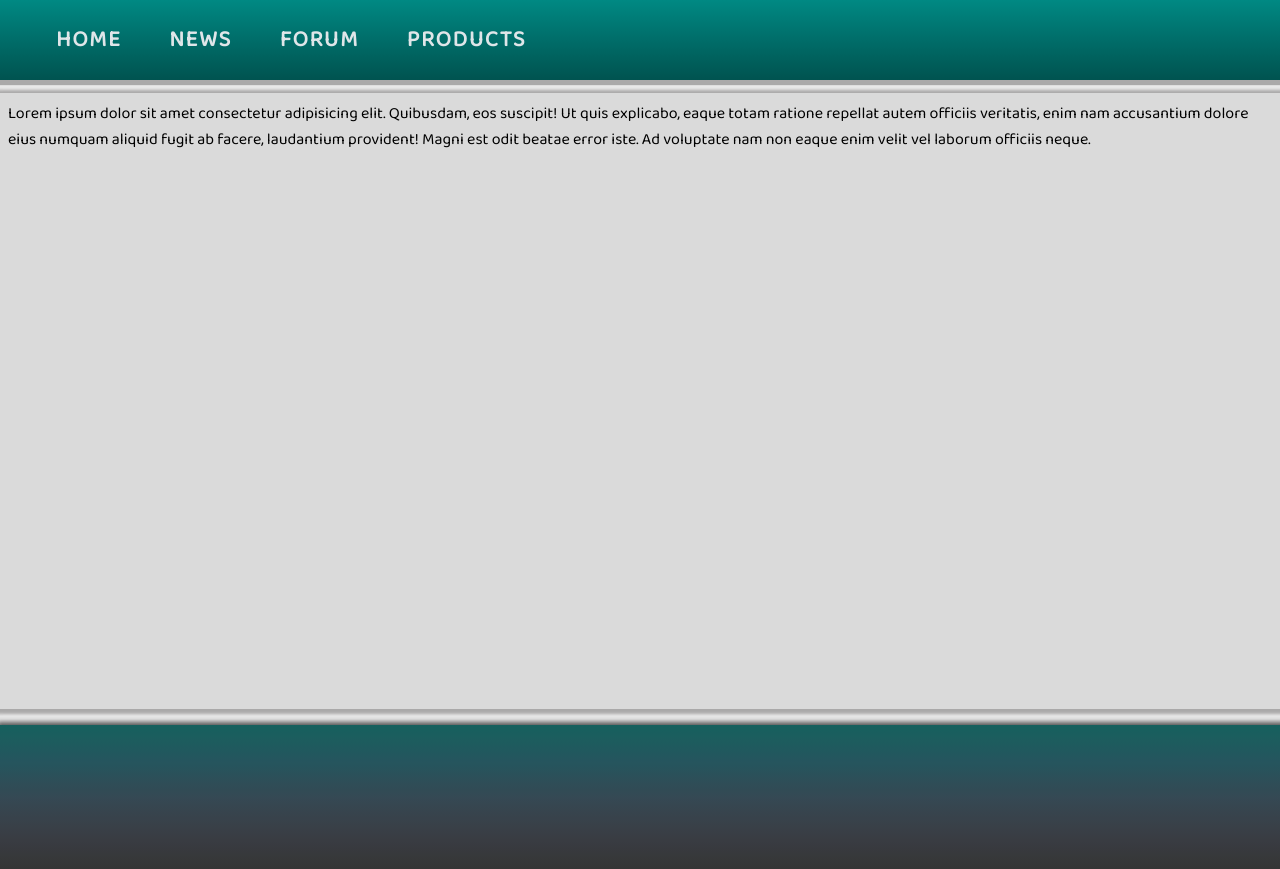
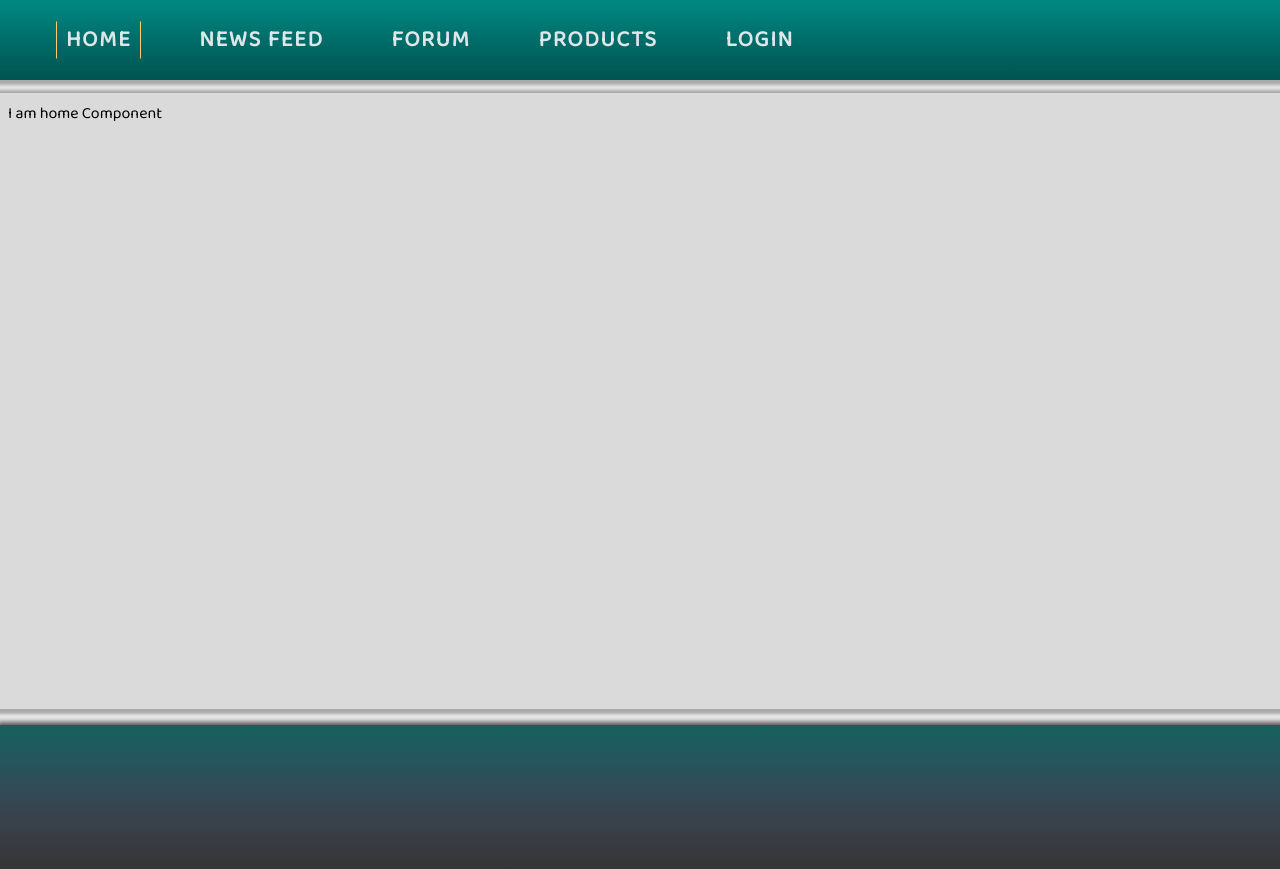
Before and after one commit to IvoTrifonov/bythecreek, a React app in the folder bythecreek-client/: page / in a window 1280 px wide. Built offline with nearby package versions, Linux system fonts and the light colour scheme.

Commit message:
fixed some issues with the navigation

```diff
--- a/bythecreek-client/src/App.tsx
+++ b/bythecreek-client/src/App.tsx
@@ -11,8 +11,8 @@ const App = (): JSX.Element => {
       <Router>
         <Header></Header>
         <Main></Main>
-        <Footer></Footer>
       </Router>
+      <Footer></Footer>
     </React.Fragment>
   )
 }
--- a/bythecreek-client/src/cmps/Header/BurgerMenu/styles.js
+++ b/bythecreek-client/src/cmps/Header/BurgerMenu/styles.js
@@ -8,6 +8,7 @@ const Wrapper = styled.div`
 
   & span {
     background: #fff;
+    text-align: center;
     display: block;
     position: relative;
     width: 3.5rem;
--- a/bythecreek-client/src/cmps/Header/CollapseMenu/index.tsx
+++ b/bythecreek-client/src/cmps/Header/CollapseMenu/index.tsx
@@ -1,6 +1,7 @@
 import React from 'react';
+import { NavLink } from 'react-router-dom';
 import { CollapseWrapper, NavLinks } from './styles';
-import { useSpring, animated } from 'react-spring';
+import { useSpring } from 'react-spring';
 
 const CollapseMenu = (props) => {
   const { open } = useSpring({ open: props.navbarState ? 0 : 1 });
@@ -15,10 +16,11 @@ const CollapseMenu = (props) => {
       }}
       >
         <NavLinks>
-          <li><a href="/" onClick={props.handleNavbar}>link n1</a></li>
-          <li><a href="/" onClick={props.handleNavbar}>link n2</a></li>
-          <li><a href="/" onClick={props.handleNavbar}>link n3</a></li>
-          <li><a href="/" onClick={props.handleNavbar}>link n4</a></li>
+          <li><NavLink exact to="/home" onClick={props.handleNavbar}>Home</NavLink></li>
+          <li><a href="/" onClick={props.handleNavbar}>News Feed</a></li>
+          <li><a href="/" onClick={props.handleNavbar}>Forum</a></li>
+          <li><a href="/" onClick={props.handleNavbar}>Products</a></li>
+          <li><a href="/" onClick={props.handleNavbar}>Login</a></li>
         </NavLinks>
       </CollapseWrapper>
     );
--- a/bythecreek-client/src/cmps/Header/CollapseMenu/styles.js
+++ b/bythecreek-client/src/cmps/Header/CollapseMenu/styles.js
@@ -12,13 +12,15 @@ const CollapseWrapper = styled(animated.div)
 
 const NavLinks = styled.ul `
   list-style-type: none;
-  padding: 2rem 1rem 2rem 2rem;
+  padding: 1em 4em;
 
   & li {
-    transition: all 300ms linear 0s;
+    text-align: center;
+    border-bottom: 2px solid lightgray;
   }
 
   & a {
+    transition: color 300ms linear 0s;
     font-size: 1.4rem;
     line-height: 2;
     color: #dfe6e9;
@@ -28,7 +30,6 @@ const NavLinks = styled.ul `
 
     &:hover {
       color: #fdcb6e;
-      border-bottom: 1px solid #fdcb6e;
     }
   }
 `;
--- a/bythecreek-client/src/cmps/Header/Navbar/index.tsx
+++ b/bythecreek-client/src/cmps/Header/Navbar/index.tsx
@@ -1,9 +1,9 @@
 import React from 'react'
+import { NavLink } from 'react-router-dom';
 import { useSpring, config } from "react-spring";
 import { NavBar, FlexContainer, NavLinks, BurgerWrapper } from './styles';
 import BurgerMenu from "../BurgerMenu";
 import CollapseMenu from "../CollapseMenu";
-
 
 const Navbar = (props) => {
   const barAnimation = useSpring({
@@ -22,12 +22,12 @@ const Navbar = (props) => {
     <React.Fragment>
       <NavBar style={barAnimation}>
         <FlexContainer>
-          {/* <Brand /> */}
           <NavLinks style={linkAnimation}>
-            <a href="/">Home</a>
-            <a href="/">News</a>
-            <a href="/">Forum</a>
-            <a href="/">Products</a>
+            <NavLink activeClassName='active' exact to='/'>Home</NavLink>
+            <NavLink activeClassName='active' to="/newsfeed">News Feed</NavLink>
+            <NavLink activeClassName='active' to="/forum">Forum</NavLink>
+            <NavLink activeClassName='active' to="/products">Products</NavLink>
+            <NavLink activeClassName='active' to="/login">Login</NavLink>
           </NavLinks>
           <BurgerWrapper>
             <BurgerMenu
--- a/bythecreek-client/src/cmps/Header/Navbar/styles.js
+++ b/bythecreek-client/src/cmps/Header/Navbar/styles.js
@@ -8,7 +8,7 @@ const NavBar = styled(animated.nav)
   top: 0;
   left: 0;
   letter-spacing: 1.5px;
-  box-shadow: 1px 1px 1px 4px rgb(170, 169, 169);
+  box-shadow: 1px 1px 3px 4px rgb(170, 169, 169);
   background-image: linear-gradient(to bottom, #008983, #007b76, #006d69, #00605c, #005350);
   font-size: 1.4rem;
 `;
@@ -28,11 +28,17 @@ const NavLinks = styled(animated.ul)
   list-style-type: none;
   margin: auto 0;
 
+  & .active {
+    border-right: 1.5px solid #fdcb6e;
+    border-left: 1.5px solid #fdcb6e;
+  }
+
   & a {
+    padding: 0 0.4em;
     color: #dfe6e9;
     text-transform: uppercase;
     font-weight: 600;
-    border-bottom: 1px solid transparent;
+    border: 1.5px solid transparent;
     margin: 0 1.5rem;
     transition: all 300ms linear 0s;
     text-decoration: none;
@@ -40,7 +46,8 @@ const NavLinks = styled(animated.ul)
 
     &:hover {
       color: #fdcb6e;
-      border-bottom: 1px solid #fdcb6e;
+      border-right: 1.5px solid #fdcb6e;
+      border-left: 1.5px solid #fdcb6e;
     }
 
     @media (max-width: 768px) {
--- /dev/null
+++ b/bythecreek-client/src/cmps/Main/Home/index.tsx
@@ -0,0 +1,9 @@
+import React from 'react'
+
+export const Home = () => {
+  return (
+    <div>
+      I am home Component
+    </div>
+  )
+};
--- a/bythecreek-client/src/cmps/Main/index.tsx
+++ b/bythecreek-client/src/cmps/Main/index.tsx
@@ -1,8 +1,13 @@
 import React from 'react';
+import { Switch, Route } from 'react-router-dom';
+import { Home } from './Home';
+import render from '../../helpers/render';
 import './styles.scss';
 
 export const Main = () => {
   return <main className='site-main'>
-    <p>Lorem ipsum dolor sit amet consectetur adipisicing elit. Quibusdam, eos suscipit! Ut quis explicabo, eaque totam ratione repellat autem officiis veritatis, enim nam accusantium dolore eius numquam aliquid fugit ab facere, laudantium provident! Magni est odit beatae error iste. Ad voluptate nam non eaque enim velit vel laborum officiis neque.</p>
+    <Switch>
+      <Route exact path='/' render={render(Home)}/>
+    </Switch>
   </main>
 }
--- /dev/null
+++ b/bythecreek-client/src/helpers/render.tsx
@@ -0,0 +1,7 @@
+import React from 'react';
+
+export default function render(Cmp, otherProps?) {
+  return function (props) {
+    return <Cmp {...props} {...otherProps} />
+  };
+}
```
Also changed, not shown: bythecreek-client/src/cmps/Main/styles.scss (line endings or trailing spaces).
